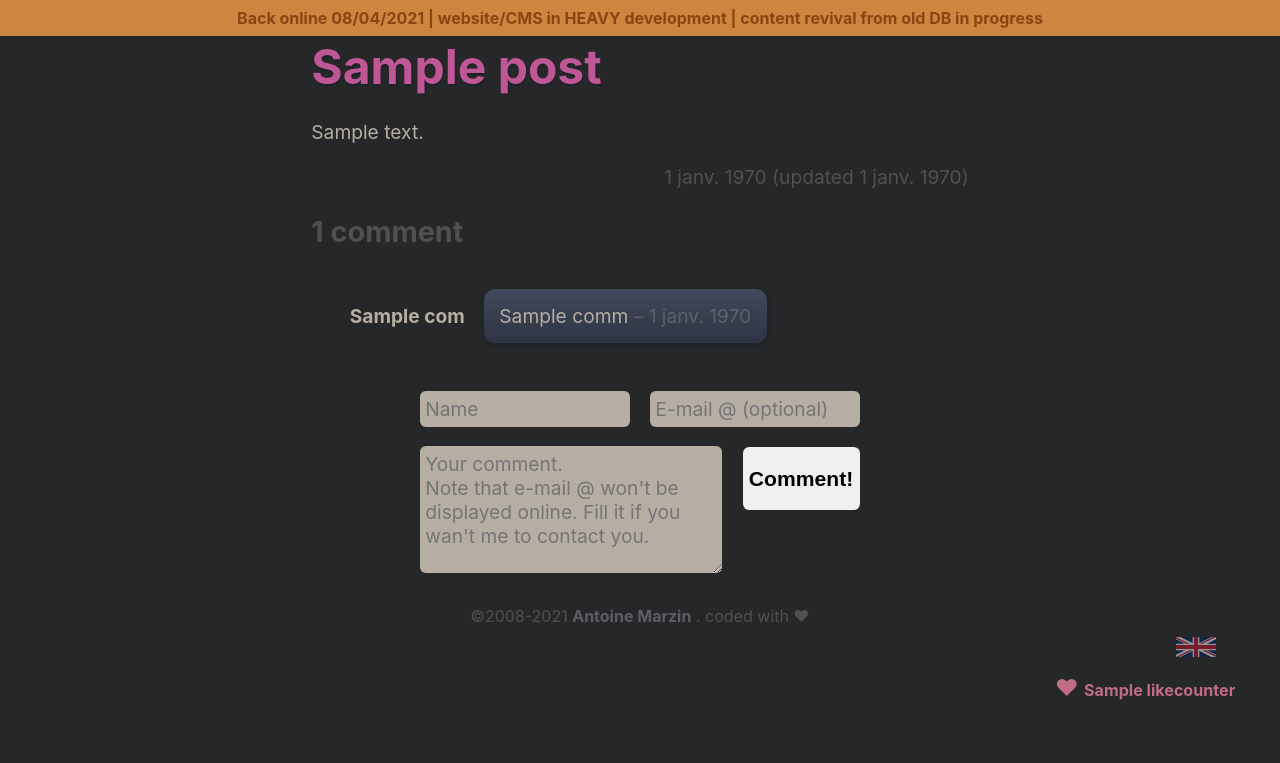
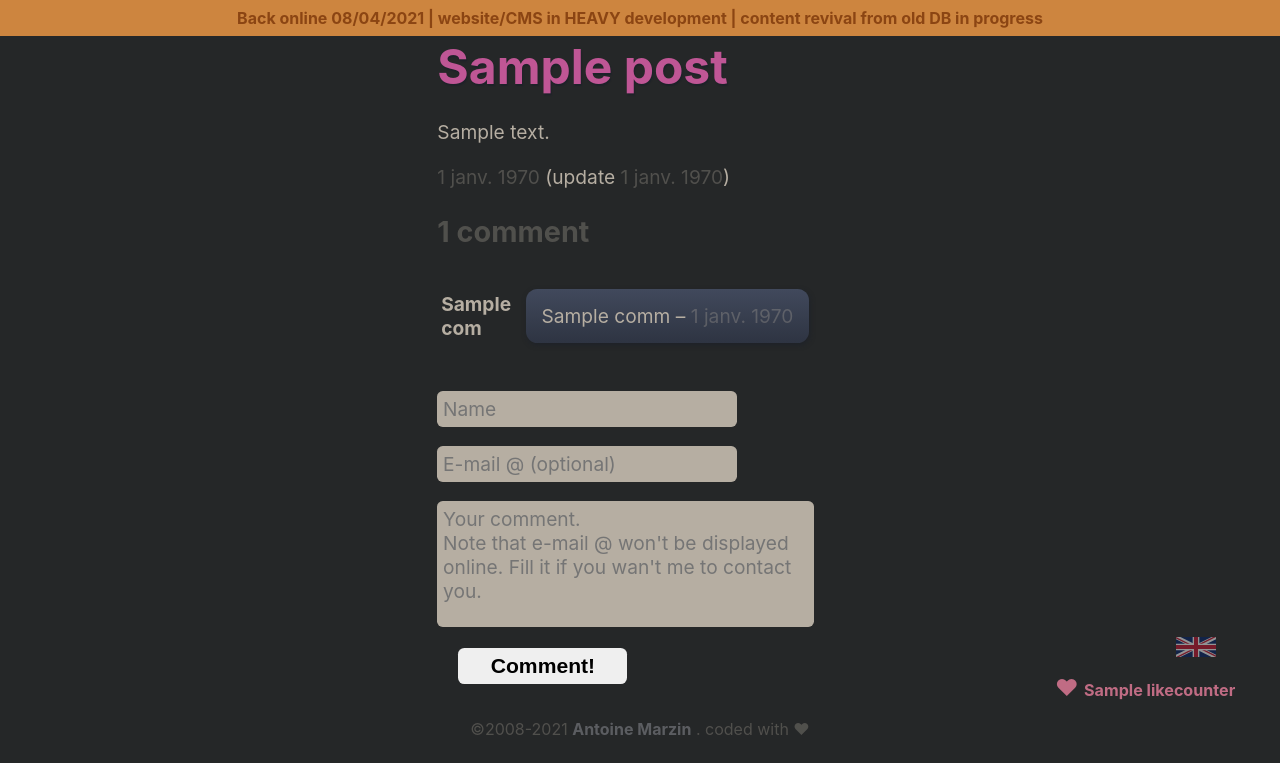
Before and after one commit to hotrooibos/mdCMS, a Python web app: template mdcms/templates/pages/post.j2 in a window 1280 px wide. Shown: the part 58-821 px from the top of the page. Before the commit the page ends 758 px from the top, so only its background shows below. Run offline with Jinja, Linux system fonts and the light colour scheme; the template is opened without the code that fills it: most values are stand-ins (such as "Sample title", 1, 10 or a date in 2020).

Commit message:
url as id, sort posts by year, style

```diff
--- a/mdcms/static/script.js
+++ b/mdcms/static/script.js
@@ -1,4 +1,4 @@
-const dates   = document.getElementsByClassName('date');
+const dates   = document.getElementsByTagName('time');
 const header  = document.getElementById('header');
 const nav     = document.getElementById('nav');
 const logo    = document.getElementById('logo');
@@ -9,7 +9,7 @@ const likcnt  = document.getElementById('likecounter');
 
 
 
-// CONVERT epoch dates to date strings
+// CONVERT epoch time to datetime
 function convertEpoch(dates) {
     for (const d of dates) {
         const opt = { dateStyle: "medium" };
@@ -18,8 +18,6 @@ function convertEpoch(dates) {
         d.innerHTML = dt.toLocaleString('fr-FR', opt );
     }
 }
-
-
 
 convertEpoch(dates); // Convert post dates
 
@@ -30,20 +28,21 @@ window.addEventListener("scroll", (e) => {
     let scpos = this.scrollY;
     if (scpos > 100) {
         header.style.fontSize = '1em';
-        nav.style.padding     = '.3em 0 .4em';
-        logo.style.display    = 'none';
-        like.style.opacity    = .5;
+        nav.style.padding = '.3em 0 .4em';
+        // logo.style.display = 'none';
+        if (like) like.style.opacity = .5;
     } else {
         header.style = null;
-        nav.style    = null;
-        logo.style   = null;
-        like.style   = null;
+        nav.style = null;
+        // logo.style = null;
+        if (like) like.style = null;
     }
 });
 
 
 
 // Like btn
+if (like) {
     like.addEventListener('click', (e) => {
         const xhr = new XMLHttpRequest();
         xhr.open('POST', '/like');
@@ -54,12 +53,14 @@ like.addEventListener('click', (e) => {
                 likcnt.innerHTML = xhr.responseText;
             }
         }
-})
+    });
+}
 
 
 
 // When clicking comment Submit btn
 // Form tests + ajax processing
+if (form) {
     form.addEventListener('submit', (e) => {
         e.preventDefault();
         const newcom = new FormData(form);
@@ -124,9 +125,10 @@ form.addEventListener('submit', (e) => {
                         break;
 
                     case 200:
-                    // responseText = returned by /comment route = all comments
+                        // responseText = returned by /comment
+                        // route = all comments
                         comflow.innerHTML = xhr.responseText;
-                    convertEpoch(comflow.getElementsByClassName('date'));
+                        convertEpoch(comflow.getElementsByTagName('time'));
                         form.reset();
                         break;
 
@@ -136,3 +138,4 @@ form.addEventListener('submit', (e) => {
             }
         }
     });
+}
--- a/mdcms/static/style.css
+++ b/mdcms/static/style.css
@@ -41,6 +41,10 @@ ul {
 }
 img {
     width: 100%;
+}
+time {
+    text-align: right;
+    opacity: .3;
 }
 code {
     padding: .1em;
@@ -162,7 +166,7 @@ CONTENT
         font-size: 4em;
     } */
     #title {
-        margin: .5em 0 .2em;
+        margin: 0 0 .2em;
         font-size: 5em;
         text-align: center;
         background-color: #F67280;
@@ -186,7 +190,7 @@ CONTENT
         0% { background-size: 900%; }
         100% { background-size: 100%;background-position: 0 0; }
     }
-    #title:hover {
+    #title:hover, #title:active, #title:focus {
         animation: text_anim_hover 1s ease forwards;
     }
     @keyframes text_anim_hover {
@@ -241,52 +245,52 @@ CONTENT
             opacity: .3;
         }
         .com {
-            margin: 2em;
+            margin: 2em 0;
         }
         .cometa {
             font-weight: bold;
-            margin: auto 0;
+            margin: auto .2em;
+            min-width: 15%;
+            max-width: 20%;
+            overflow: hidden;
+            word-break: break-all;
         }
         .comment {
-            margin: 0 1em;
+            margin: 0;
             padding: .8em;
             background-image: linear-gradient(#41495c, #2e3442);
             border-radius: .6em;
             box-shadow: 1px 2px 5px #1e2229;
+            word-break: break-all;
         }
-        form {
-            width: 70%;
-            margin: 0 auto;
-            text-align: center;
-        }
+
         .input {
-            margin: .5em;
+            margin: .5em 0;
             padding: .3em;
             border: none;
             background-color: #b6aea2;
             border-radius: .3em;
-            width: 100%;
+            width: 95%;
+            max-width: 15em;
             font: 1em -apple-system,BlinkMacSystemFont,"Segoe UI","Roboto","Oxygen-Sans",
             "Ubuntu","Cantarell","Helvetica Neue",sans-serif;
         }
         textarea.input {
             height: 6em;
+            max-height: 30em;
+            max-width: 90%;
+            resize: none;
         }
         .submit {
-            margin: .5em;
+            margin: .5em 1em;
             padding: .3em;
             border: none;
-            height: 3em;
+            height: 100%;
             width: 8em;
             border-radius: .3em;
             font-size: 1.1em;
             font-weight: bold;
         }
-
-    .datestamp {
-        text-align: right;
-        opacity: .3;
-    }
 
     #translation {
         position: fixed;
--- a/mdcms/templates/layouts/partials/_comments.j2
+++ b/mdcms/templates/layouts/partials/_comments.j2
@@ -1,10 +1,10 @@
-{% if coms != None %}
+{% if coms|length > 0  %}
     <h2 id="comtitle">{{ coms|length }} comment{% if coms|length > 1 %}s{% endif %}</h2>
 
     {% for c in coms %}
     <div class="com {{ loop.cycle('flex-ltr', 'flex-rtl') }}">
         <div class="cometa">{{ c.name }}</div>
-        <div class="comment">{{ c.comm }} <span class="datestamp">– <span class="date">{{ c.time }}</span></span></div>
+        <div class="comment">{{ c.comm }} <span class="datestamp">– <time>{{ c.time }}</time></span></div>
     </div>
     {% endfor %}
 
--- a/mdcms/templates/pages/about.j2
+++ b/mdcms/templates/pages/about.j2
@@ -7,6 +7,6 @@
 			<p>I'm a full stack developer. I used several languages and am now focused on Python and Javascript. I'm may take a look at Golang anytime soon.</p>
 			<p>Feel free to contact me @<a href="https://www.linkedin.com/in/marzin/">Linkedin</a>.</p>
 			<p>This website is a self-made simple Markdown Python CMS running alongside <a href="https://flask.palletsprojects.com">Flask</a> framework. The source code can be downloaded on my <a href="https://github.com/hotrooibos/mdCMS">github repo</a>.</p>
-			<p>Hosted in France by OVH.</p>
+			<p>I opted out of Google FLoC network at the Nginx level for this site. No cookies used. Hosted in France by OVH.</p>
 		</div>
 {% endblock %}
--- a/mdcms/templates/pages/fullposts.j2
+++ b/mdcms/templates/pages/fullposts.j2
@@ -4,7 +4,7 @@
 	<div class='post'>
 		<h1 class="postitle"><a href="{{ url_for('post', url=p.url) }}">{{ p.title }}</a></h1>
 		{{ p.content|safe }}
-		<p class="datestamp">Le <span class="date">{{ p.datecr }}</span></p>
+		<p class="datestamp">Le <time>{{ p.ctime }}</time></p>
 	</div>
 	{% endfor %}
 {% endblock %}
--- a/mdcms/templates/pages/index.j2
+++ b/mdcms/templates/pages/index.j2
@@ -12,7 +12,7 @@
 	<ul>
 	{% for p in posts %}
 	{% if loop.index < 6 %}
-	<li><a href="{{ url_for('post', url=p.url) }}">{{ p.title }}</a> . <span class="date">{{ p.datecr }}</span></li>
+	<li><a href="{{ url_for('post', url=p.url) }}">{{ p.title }}</a></li>
 	{% endif %}
 	{% endfor %}
 	</ul>
--- a/mdcms/templates/pages/post.j2
+++ b/mdcms/templates/pages/post.j2
@@ -14,7 +14,7 @@
 		<hr>
 		{{ post.content|safe }}
 		<hr>
-		<p class="datestamp"><span class="date">{{ post.datecr }}</span> (updated <span class="date">{{ post.dateup }}</span>)</p>
+		<p class="datestamp"><time>{{ post.ctime }}</time> (update <time>{{ post.mtime }}</time>)</p>
 	</div>
 
 	<div id="comments">
@@ -23,14 +23,10 @@
 		</div>
 
 		<form method="post" id="comment_form" class="flex-utd">
-			<div class="flex-ltr">
-				<input type="text" id="name" class="input" name="name" maxlength="20" placeholder="Name">
-				<input type="text" id="email" class="input" name="email" maxlength="30" placeholder="E-mail @ (optional)">
-			</div>
-			<div class="flex-ltr">
-				<textarea id="comment" class="input" name="comment" maxlength="1000" placeholder="Your comment.&#x0a;Note that e-mail @ won't be displayed online. Fill it if you wan't me to contact you."></textarea>
-				<input type="submit" class="submit" value="Comment!">
-			</div>
+			<input type="text" id="name" class="input" name="name" maxlength="20" placeholder="Name">
+			<input type="text" id="email" class="input" name="email" maxlength="30" placeholder="E-mail @ (optional)">
+			<textarea id="comment" class="input" name="comment" maxlength="1000" placeholder="Your comment.&#x0a;Note that e-mail @ won't be displayed online. Fill it if you wan't me to contact you." oninput='this.style.height="";this.style.height=this.scrollHeight + "px"'></textarea>
+			<input type="submit" class="submit" value="Comment!">
 		</form>
 	</div>
 
--- a/mdcms/utils.py
+++ b/mdcms/utils.py
@@ -42,7 +42,8 @@ def to_epoch(datetime: str,
              epoch_format: str='int'):
     '''Return an UNIX epoch time from a given datetime string
 
-    Default source format is '%Y-%m-%d %H:%M:%S'
+    Default source format is '%Y-%m-%d %H:%M:%S'.
+    https://docs.python.org/fr/3/library/datetime.html#strftime-and-strptime-format-codes
 
     Default epoch returned format is float. Can be 'float'.
     '''
@@ -61,7 +62,8 @@ def to_datestr(epoch,
                out_format: str='%Y-%m-%d %H:%M:%S') -> str:
     '''Return a datetime string from a given UNIX epoch time
 
-    Default source format is '%Y-%m-%d %H:%M:%S'
+    Default source format is '%Y-%m-%d %H:%M:%S'.
+    https://docs.python.org/fr/3/library/datetime.html#strftime-and-strptime-format-codes
 
     Default epoch returned format is integer. Can be 'float'.
     '''
```
Also changed, not shown: mdcms/md.py (+29 -75 lines), mdcms/mdcms.py (+25 -33 lines), mdcms/templates/pages/posts.j2 (+11 -5 lines). Lines whose indentation alone changed are shown as unchanged.
